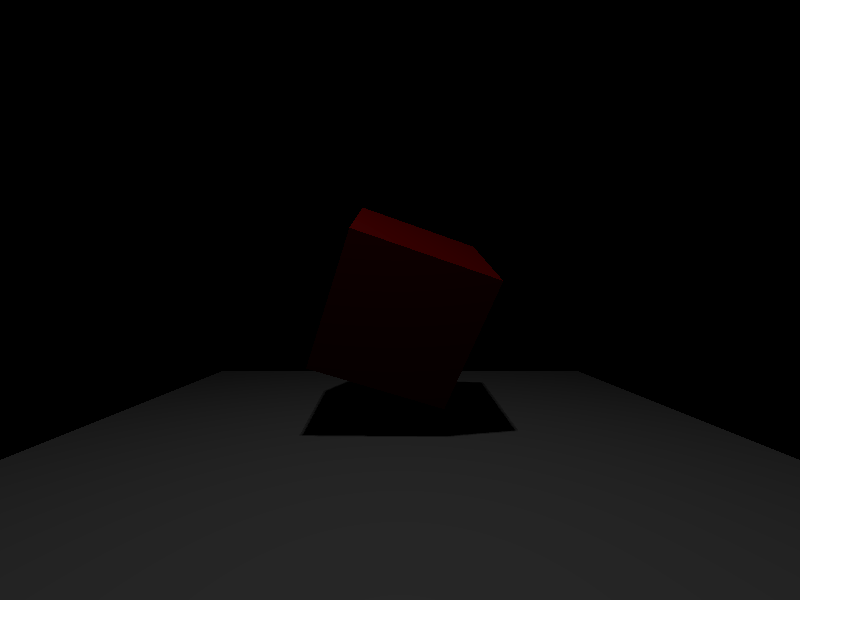
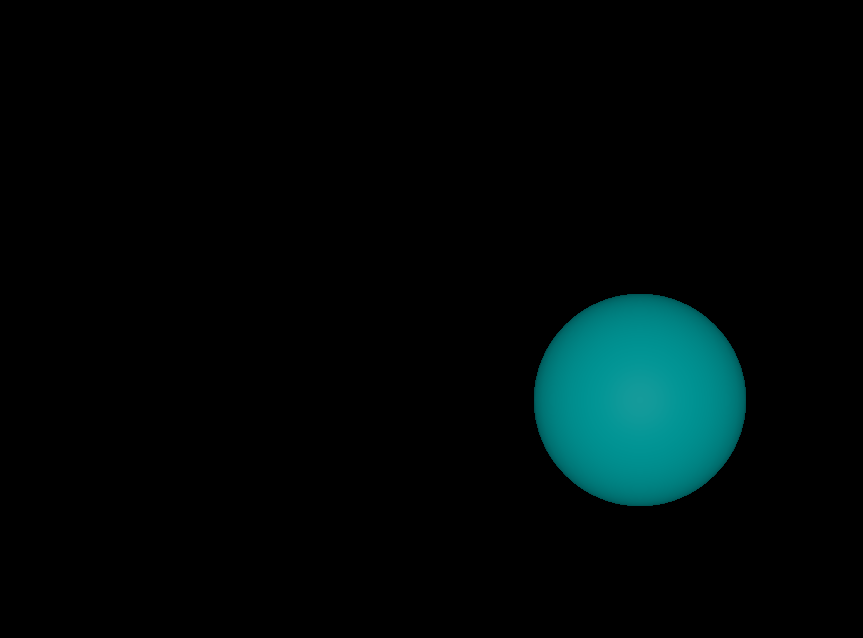
Before and after one commit to Muu79/Assignement6, a website built with Parcel: page index.html in a window 1280 px wide. Shown: the whole page, without its empty margins (0-863 px from the left). Built offline with nearby package versions, Linux system fonts and the light colour scheme.

Commit message:
updated pre resource load

```diff
--- a/index.html
+++ b/index.html
@@ -7,7 +7,6 @@
   </head>
 
   <body>
-    <canvas class="webgl"></canvas>
     <script src="src/index.js"></script>
   </body>
 </html>
--- a/package.json
+++ b/package.json
@@ -8,7 +8,7 @@
     "build": "parcel build index.html"
   },
   "dependencies": {
-    "three": "0.164.1"
+    "three": "^0.164.1"
   },
   "devDependencies": {
     "@babel/core": "7.2.0",
--- a/src/index.js
+++ b/src/index.js
@@ -1,82 +1,32 @@
 import * as THREE from "three";
 
-/**
- * Base
- */
-// Canvas
-const canvas = document.querySelector("canvas.webgl");
+const scene = new THREE.Scene();
+const camera = new THREE.PerspectiveCamera(
+  75,
+  window.innerWidth / window.innerHeight,
+  0.1,
+  1000,
+);
 
-// Scene
-const scene = new THREE.Scene();
+const renderer = new THREE.WebGLRenderer();
+renderer.setSize(window.innerWidth, window.innerHeight);
+document.body.appendChild(renderer.domElement);
 
-/**
- * Base + Box
- */
-const cube = new THREE.BoxGeometry(1, 1, 1);
-const cubeMat = new THREE.MeshStandardMaterial({ color: 0xff0000 });
-cubeMat.roughness = 0.4;
-const cubeMesh = new THREE.Mesh(cube, cubeMat);
-cubeMesh.castShadow = true;
-scene.add(cubeMesh);
+const light = new THREE.DirectionalLight(0xffffff, 1);
+light.position.set(0, 0, 1);
+scene.add(light);
 
-const base = new THREE.PlaneGeometry(5, 5);
-const baseMat = new THREE.MeshStandardMaterial({ color: 0xffffff });
-baseMat.roughness = 0.4;
-const baseMesh = new THREE.Mesh(base, baseMat);
-baseMesh.receiveShadow = true;
-baseMesh.translateY(-1.0);
-baseMesh.rotateX(-Math.PI / 2);
+const earthGeometry = new THREE.SphereGeometry(1, 32, 32);
+const earthMaterial = new THREE.MeshPhongMaterial({ color: 0x00ffff });
+const earth = new THREE.Mesh(earthGeometry, earthMaterial);
+scene.add(earth);
 
-scene.add(baseMesh);
+camera.position.z = 5;
 
-/**
- * Sizes
- */
-const sizes = {
-  width: 800,
-  height: 600,
-};
+function animate() {
+  requestAnimationFrame(animate);
 
-/**
- * lights
- */
+  renderer.render(scene, camera);
+}
 
-const light1 = new THREE.PointLight({ color: "white" }, 1);
-light1.position.set(0, 3, 2);
-light1.castShadow = true;
-light1.shadow.mapSize.width = 1024;
-light1.shadow.mapSize.height = 1024;
-light1.shadow.radius = 5;
-scene.add(light1);
-
-/**
- * Camera
- */
-const camera = new THREE.PerspectiveCamera(75, sizes.width / sizes.height);
-camera.position.z = 3;
-scene.add(camera);
-
-/**
- * Renderer
- */
-const renderer = new THREE.WebGLRenderer({
-  canvas: canvas,
-});
-renderer.setSize(sizes.width, sizes.height);
-renderer.shadowMap.enabled = true;
-
-/**
- * Animate
- */
-
-const render = () => {
-  cubeMesh.rotateX(0.01);
-  cubeMesh.rotateY(0.03);
-  // Render
-  renderer.render(scene, camera);
-
-  // Call tick again on the next frame
-  window.requestAnimationFrame(render);
-};
-
-render();
+animate();
--- a/src/styles.css
+++ b/src/styles.css
@@ -2,4 +2,5 @@ body {
   font-family: sans-serif;
   margin: 0;
   padding: 0;
+  overflow: hidden;
 }
```
Also changed, not shown: .codesandbox/tasks.json.
